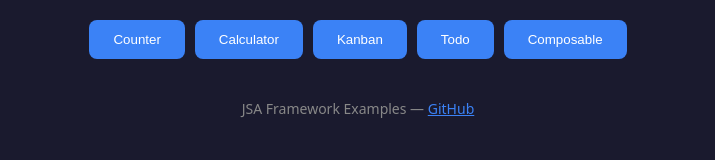
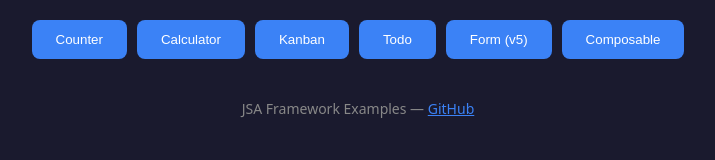
Before and after one commit to javimosch/jsalt, a website: page examples/index.html in a window 1280 px wide. Shown: the whole page, without its empty margins (282-997 px from the left). Drawn offline with Linux system fonts and the light colour scheme; no server answers.

Commit message:
feat: Add JSA v5 Form demo and integrate into examples index

```diff
--- a/examples/index.html
+++ b/examples/index.html
@@ -19,6 +19,7 @@
     <button onclick="load('calculator.jsa', this)">Calculator</button>
     <button onclick="load('kanban.jsa', this)">Kanban</button>
     <button onclick="load('store.jsa', this)">Todo</button>
+    <button onclick="load('form.jsa', this)">Form (v5)</button>
     <button onclick="load('composable.jsa', this)">Composable</button>
   </nav>
   <div id="app"></div>
```
Also changed, not shown: 1 other file.
